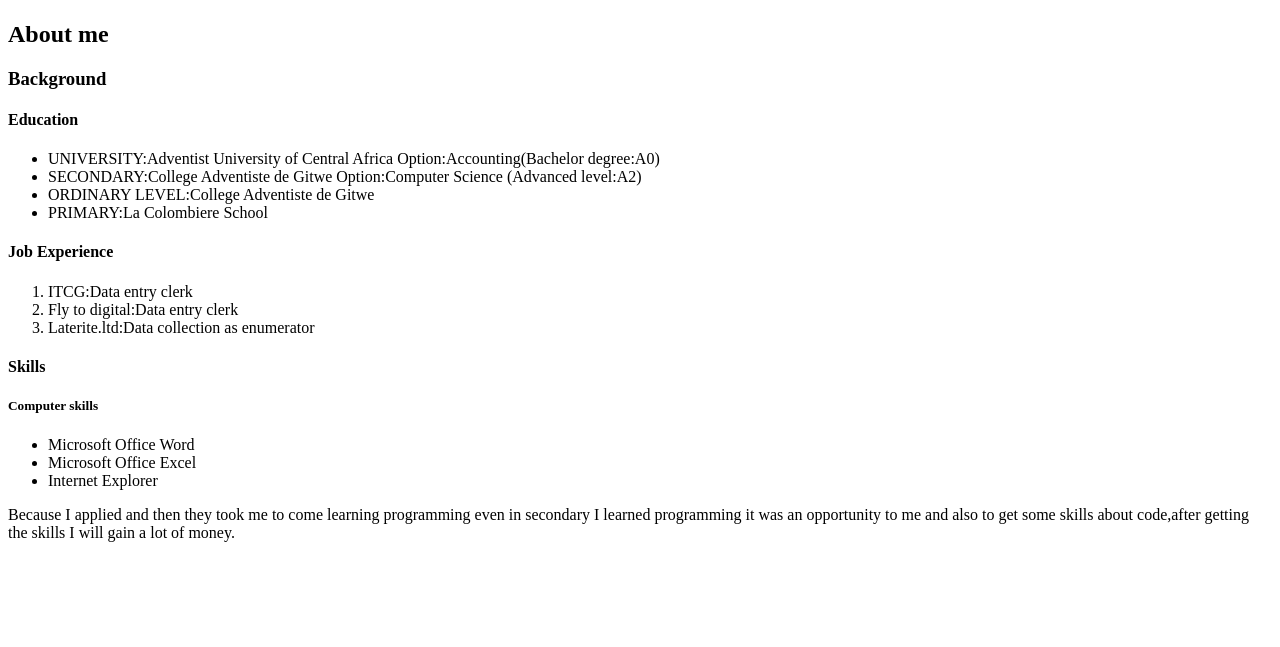
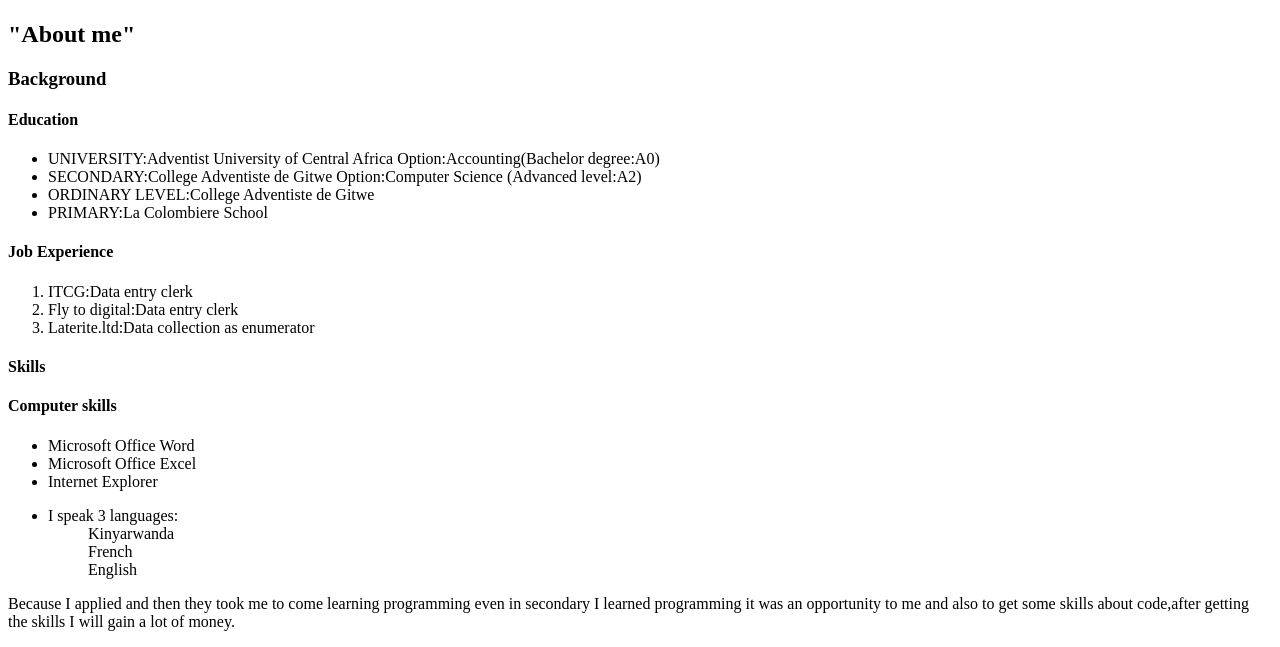
Before and after one commit to karireamandine/portfolio, a plain HTML site: page index.html in a window 1280 px wide. Shown: the part 383-1030 px from the top of the page. Before the commit the page ends 941 px from the top, so only its background shows below. Drawn offline with Linux system fonts and the light colour scheme.

Commit message:
Add division as Skills

```diff
--- a/index.html
+++ b/index.html
@@ -7,8 +7,9 @@
     <body>
         <h1>Karire Amandine</h1>
         <img class="spotlight" alt="Image may contain: 1 person, smiling" aria-busy="false" src="https://scontent.fkgl1-1.fna.fbcdn.net/v/t1.0-9/11012474_1024705384217959_4726986439867935131_n.jpg?_nc_cat=106&amp;_nc_ht=scontent.fkgl1-1.fna&amp;oh=6856bcb847d9895f51322d0cc4c00477&amp;oe=5C6A49F8" style="width: 300px; height: 300px;">
-        <h2>About me</h2>
-            <div class="Background">
+            <div class="About me">
+                <h2>"About me"</h2>
+                    <div class="Background"</div>
                         <h3>Background</h3>
                             <div id="Education">
                                 <h4>Education</h4>
@@ -26,17 +27,25 @@
                                         <li>Fly to digital:Data entry clerk</li>
                                         <li>Laterite.ltd:Data collection as enumerator</li>
                                     </ol>
+                            </div>
+                    </div>
+                    <div>
                         <h4>Skills</h4>
-                            <h5>Computer skills</h5>
+                            <h4>Computer skills</h4>
                                 <ul>
                                     <li>Microsoft Office Word</li>
                                     <li>Microsoft Office Excel</li>
                                     <li>Internet Explorer</li>
                                 </ul>
+                                <ul>
+                                    <dl>
+                                        <li>I speak 3 languages:</li>
+                                        <dd>Kinyarwanda</dd>
+                                        <dd>French</dd>
+                                        <dd>English</dd>
 
-                    </div>
-
-
+                                    </dl>
+                                </ul>
                     </div>
 
         <p>Because I applied and then they took me to come learning programming even in secondary I learned programming it was an opportunity to me and also to get some skills about code,after getting the skills I will gain a lot of money.</p>
```
Lines whose indentation alone changed are shown as unchanged.
